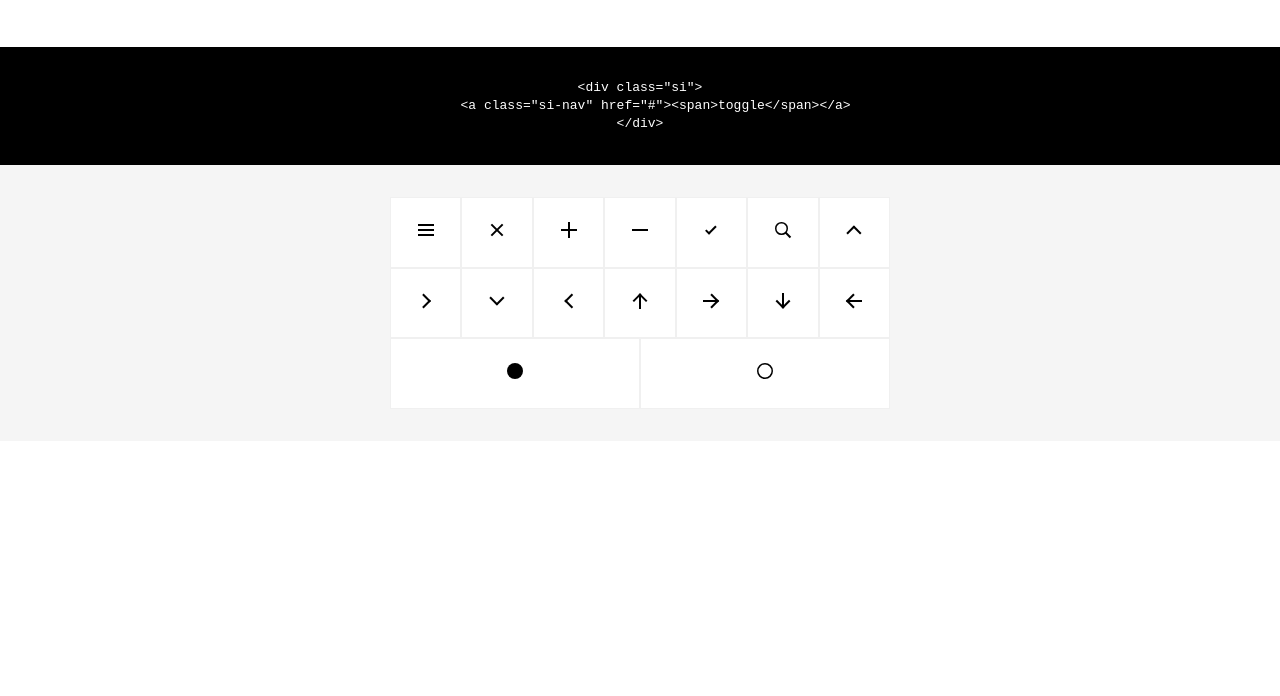
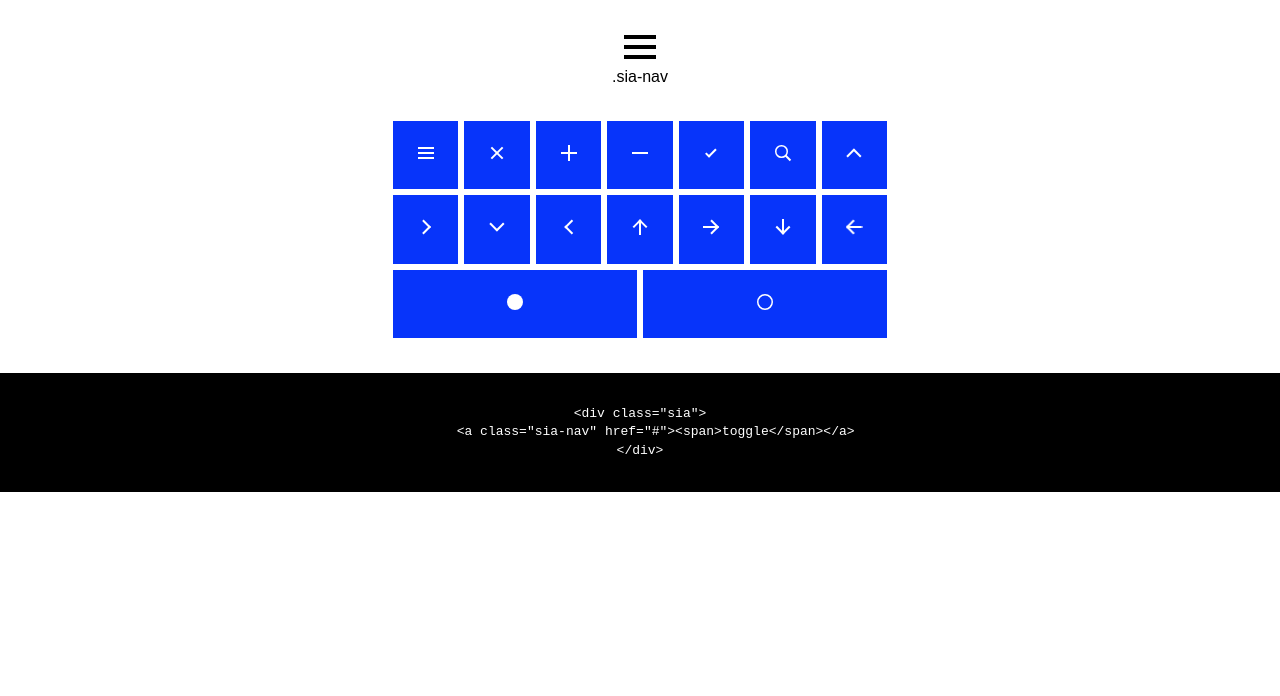
Before and after one commit to segundofdez/sia, a website: page public/index.html in a window 1280 px wide. Shown: the part 104-800 px from the top of the page. Drawn offline with Linux system fonts and the light colour scheme.

Commit message:
fixed background color on hover. Added scale for deferents sizes

```diff
--- a/public/index.html
+++ b/public/index.html
@@ -3,7 +3,7 @@
     <head>
         <meta charset="utf-8">
         <meta http-equiv="X-UA-Compatible" content="ie=edge">
-        <title>reticulas template</title>
+        <title>SIA - Simple Icon animation</title>
 
         <link rel="image_src" href="">
         <link rel="canonical" href="/en">
@@ -54,100 +54,102 @@
     </head>
     <body>
         <header>
-            <div class="si" data-index="0">
-                <a class="si-nav" href="#"><span>toggle</span></a>
+            <h1>SIA</h1>
+            <p>simple icon animation</p>
+            <div class="sia" data-index="0">
+                <a class="sia-nav" href="#"><span>toggle</span></a>
             </div>
-            <p class="name">.si-nav</p>
+            <p class="name">.sia-nav</p>
         </header>
-        <div class="example">
-<pre><code>&lt;div class="si">
-    &lt;a class="si-nav" href="#">&lt;span>toggle&lt;/span>&lt;/a>
-&lt;/div></code></pre>
-        </div>
         <section class="test">
             <ul>
                 <li>
-                    <div class="si">
-                        <a class="si-nav" href="#"><span>si-nav</span></a>
+                    <div class="sia">
+                        <a class="sia-nav" href="#"><span>sia-nav</span></a>
                     </div>
                 </li>
                 <li>
-                    <div class="si">
-                        <a class="si-cross" href="#"><span>si-cross</span></a>
+                    <div class="sia">
+                        <a class="sia-cross" href="#"><span>sia-cross</span></a>
                     </div>
                 </li>
                 <li>
-                    <div class="si">
-                        <a class="si-plus" href="#"><span>si-plus</span></a>
+                    <div class="sia">
+                        <a class="sia-plus" href="#"><span>sia-plus</span></a>
                     </div>
                 </li>
                 <li>
-                    <div class="si">
-                        <a class="si-minus" href="#"><span>si-minus</span></a>
+                    <div class="sia">
+                        <a class="sia-minus" href="#"><span>sia-minus</span></a>
                     </div>
                 </li>
                 <li>
-                    <div class="si">
-                        <a class="si-check" href="#"><span>si-check</span></a>
+                    <div class="sia">
+                        <a class="sia-check" href="#"><span>sia-check</span></a>
                     </div>
                 </li>
                 <li>
-                    <div class="si">
-                        <a class="si-search" href="#"><span>si-search</span></a>
+                    <div class="sia">
+                        <a class="sia-search" href="#"><span>sia-search</span></a>
                     </div>
                 </li>
                 <li>
-                    <div class="si">
-                        <a class="si-top" href="#"><span>si-top</span></a>
+                    <div class="sia">
+                        <a class="sia-top" href="#"><span>sia-top</span></a>
                     </div>
                 </li>
                 <li>
-                    <div class="si">
-                        <a class="si-right" href="#"><span>si-right</span></a>
+                    <div class="sia">
+                        <a class="sia-right" href="#"><span>sia-right</span></a>
                     </div>
                 </li>
                 <li>
-                    <div class="si">
-                        <a class="si-bottom" href="#"><span>si-bottom</span></a>
+                    <div class="sia">
+                        <a class="sia-bottom" href="#"><span>sia-bottom</span></a>
                     </div>
                 </li>
                 <li>
-                    <div class="si">
-                        <a class="si-left" href="#"><span>si-left</span></a>
+                    <div class="sia">
+                        <a class="sia-left" href="#"><span>sia-left</span></a>
                     </div>
                 </li>
                 <li>
-                    <div class="si">
-                        <a class="si-toparrow" href="#"><span>si-toparrow</span></a>
+                    <div class="sia">
+                        <a class="sia-toparrow" href="#"><span>sia-toparrow</span></a>
                     </div>
                 </li>
                 <li>
-                    <div class="si">
-                        <a class="si-rightarrow" href="#"><span>si-rightarrow</span></a>
+                    <div class="sia">
+                        <a class="sia-rightarrow" href="#"><span>sia-rightarrow</span></a>
                     </div>
                 </li>
                 <li>
-                    <div class="si">
-                        <a class="si-bottomarrow" href="#"><span>si-bottomarrow</span></a>
+                    <div class="sia">
+                        <a class="sia-bottomarrow" href="#"><span>sia-bottomarrow</span></a>
                     </div>
                 </li>
                 <li>
-                    <div class="si">
-                        <a class="si-leftarrow" href="#"><span>si-leftarrow</span></a>
+                    <div class="sia">
+                        <a class="sia-leftarrow" href="#"><span>sia-leftarrow</span></a>
                     </div>
                 </li>
                 <li>
-                    <div class="si">
-                        <a class="si-circle" href="#"><span>si-circle</span></a>
+                    <div class="sia">
+                        <a class="sia-circle" href="#"><span>sia-circle</span></a>
                     </div>
                 </li>
                 <li>
-                    <div class="si">
-                        <a class="si-circleo" href="#"><span>si-circleo</span></a>
+                    <div class="sia">
+                        <a class="sia-circleo" href="#"><span>sia-circleo</span></a>
                     </div>
                 </li>
             </ul>
         </section>
+        <div class="example">
+<pre><code>&lt;div class="sia">
+    &lt;a class="sia-nav" href="#">&lt;span>toggle&lt;/span>&lt;/a>
+&lt;/div></code></pre>
+        </div>
         <script src="js/main.js"></script>
     </body>
 </html>
--- a/src/js/main.js
+++ b/src/js/main.js
@@ -27,7 +27,6 @@ $(function(){
 	});
 
 	$('.test li').click(function() {
-
 		$('.test li').removeClass('is-selected');
 		$(this).addClass('is-selected');
 		var classTest = $('.is-selected span').text();
--- a/src/styles/page.less
+++ b/src/styles/page.less
@@ -9,21 +9,21 @@ body {
     margin: 0;
 }
 
-.name {
-    color: #999;
-}
-
 header {
-    margin: 3em 1em;
+    margin: 3em 1em 0;
+    h1 {
+        margin-bottom: 0;
+        &+ p {
+            margin-bottom: 2em;
+            color: #999;
+        }
+    }
 }
 
 .test {
-    background-color: #f5f5f5;
     padding: 2em 1.5em;
-    .si {
-        transform: scale(.5);
-    }
-    [class^="si-"]{
+    .sia {
+        .16x;
     }
     ul {
         list-style-type: none;
@@ -38,17 +38,33 @@ header {
         flex-grow: 1;
         margin: 0;
         padding: 1em;
-        border: 1px solid #f0f0f0;
-        background-color: white;
+        border: 3px solid white;
+        background-color: rgb(7, 52, 250);
+        [class^="sia-"]{
+            background-color: white;
+            border-color: white;
+            &:after,
+            &:before {
+                background-color: white;
+            }
+        }
         cursor: pointer;
         &:hover {
-            background-color: rgb(214, 244, 253);
+            background-color: rebeccapurple;
+            [class^="sia-"]{
+                background-color: white;
+                border-color: white;
+                &:after,
+                &:before {
+                    background-color: white;
+                }
+            }
         }
     }
 }
 .example {
     padding: 2em 1em;
-    background-color: @color-main;
+    background-color: black;
 }
 pre,
 code {
--- a/src/styles/sia.less
+++ b/src/styles/sia.less
@@ -2,12 +2,12 @@
    Sia - Simple Icon Animation
    ========================================================================== */
 /*
- * Create an animation on links
+ * Create animated icons on links
  *
  * Html example:
  * -----------------------------------------------------------------------------
  * <div class="si">
- *      <a class="si-nav" href="#"><span>hide/show navigation</span></a>
+ *      <a class="si-nav" href="#"><span>show/hide navigation</span></a>
  * </div>
  */
 
@@ -32,22 +32,25 @@
 .color-hover {
     background-color: @color-hover;
 }
-
 .transition {
     transition: ease-in-out all .250s;
 }
-
 .center {
     transform: translateY(@main-height + @main-gap);
 }
-
 .icon-width-mini {
     width: @icon-width-mini !important;
+}
+.32x() {
+    transform: scale3d(1,1,1);
+}
+.16x() {
+    transform: scale3d(.5,.5,.5);
 }
 
 /* Icon container
    ========================================================================== */
-.si {
+.sia {
     display: inline-block;
     height: @icon-height;
     width: @icon-width;
@@ -62,61 +65,61 @@
         padding: 0;
         overflow: hidden;
     }
-    [class^="si-"] {
+    [class^="sia-"] {
         &:extend(.transition);
         &:before,
         &:after {
             &:extend(.transition);
         }
     }
-    .si-cross,
-    .si-plus,
-    .si-check,
-    .si-search,
-    .si-top,
-    .si-right,
-    .si-bottom,
-    .si-left,
-    .si-circleo {
+    .sia-cross,
+    .sia-plus,
+    .sia-check,
+    .sia-search,
+    .sia-top,
+    .sia-right,
+    .sia-bottom,
+    .sia-left,
+    .sia-circleo {
         &:extend(.transparent);
     }
-    .si-minus,
-    .si-circle,
-    .si-circleo{
+    .sia-minus,
+    .sia-circle,
+    .sia-circleo{
         &:before,
         &:after {
             &:extend(.transparent);
         }
     }
-    .si-search {
+    .sia-search {
         &:after {
             &:extend(.transparent);
         }
     }
     &:hover {
-        [class^="si-"]:extend(.color-hover) {
+        [class^="sia-"]:extend(.color-hover) {
             &:before:extend(.color-hover),
             &:after:extend(.color-hover) {
             }
         }
-        .si-cross:extend(.transparent),
-        .si-plus:extend(.transparent),
-        .si-check:extend(.transparent),
-        .si-search:extend(.transparent),
-        .si-top:extend(.transparent),
-        .si-right:extend(.transparent),
-        .si-bottom:extend(.transparent),
-        .si-left:extend(.transparent),
-        .si-circleo:extend(.transparent)  {
+        .sia-cross:extend(.transparent),
+        .sia-plus:extend(.transparent),
+        .sia-check:extend(.transparent),
+        .sia-search:extend(.transparent),
+        .sia-top:extend(.transparent),
+        .sia-right:extend(.transparent),
+        .sia-bottom:extend(.transparent),
+        .sia-left:extend(.transparent),
+        .sia-circleo:extend(.transparent)  {
         }
-        .si-minus,
-        .si-circle,
-        .si-circleo {
+        .sia-minus,
+        .sia-circle,
+        .sia-circleo {
             &:before:extend(.transparent) ,
             &:after:extend(.transparent) {
             }
         }
-        .si-search{
+        .sia-search{
             border-color: @color-hover;
             &:after:extend(.transparent) {
             }
@@ -126,7 +129,7 @@
 
 /* Common icon
    ========================================================================== */
-[class^="si-"] {
+[class^="sia-"] {
     display: block;
     position: relative;
     width: @icon-width;
@@ -145,7 +148,7 @@
 
 /* Icons
    ========================================================================== */
-.si-nav {
+.sia-nav {
     transform: translateY(@icon-height/2 - @main-height/2);
     &:before {
         transform: translateY(-@main-gap);
@@ -155,7 +158,7 @@
     }
 }
 
-.si-cross {
+.sia-cross {
     &:extend(.center);
     &:before {
         transform: rotate(45deg);
@@ -165,18 +168,18 @@
     }
 }
 
-.si-plus {
+.sia-plus {
     &:extend(.center);
     &:before {
         transform: rotate(90deg);
     }
 }
 
-.si-minus {
+.sia-minus {
     &:extend(.center);
 }
 
-.si-check {
+.sia-check {
     &:extend(.center);
     &:before {
         transform: translateX(@main-height)  translateY(@main-height) rotate(45deg);
@@ -187,21 +190,18 @@
     }
 }
 
-.si-search {
+.sia-search {
     height: @icon-height / 1.25;
     width: @icon-width / 1.25;
     border-radius: 50%;
     border: 3px solid @color-main;
-    &:hover {
-        border-color: @color-hover;
-    }
     &:before {
         transform: translateX(@icon-width / 2) translateY(@icon-width-mini) rotate(45deg);
         width: @icon-width-mini / 1.5;
     }
 }
 
-.si-top {
+.sia-top {
     &:extend(.center);
     &:before:extend(.icon-width-mini) {
         transform: translateX(-1px) rotate(-45deg);
@@ -211,7 +211,7 @@
     }
 }
 
-.si-right{
+.sia-right{
     &:extend(.center);
     &:before:extend(.icon-width-mini) {
         transform: translateX(@main-gap / 1.5) translateY(-@main-gap + @main-height)  rotate(45deg);
@@ -221,7 +221,7 @@
     }
 }
 
-.si-bottom {
+.sia-bottom {
     &:extend(.center);
     &:before:extend(.icon-width-mini) {
         transform: translateX(-1px) rotate(45deg);
@@ -231,7 +231,7 @@
     }
 }
 
-.si-left{
+.sia-left{
     &:extend(.center);
     &:before:extend(.icon-width-mini) {
         transform: translateX(@main-gap / 2) translateY(-@main-gap + @main-height) rotate(-45deg);
@@ -241,7 +241,7 @@
     }
 }
 
-.si-toparrow {
+.sia-toparrow {
     transform: translateX(2px) translateY(@main-height + @main-gap + 2px) rotate(90deg);
     width: @icon-width-mini + @icon-width-mini / 3;
     &:before:extend(.icon-width-mini) {
@@ -252,7 +252,7 @@
     }
 }
 
-.si-rightarrow{
+.sia-rightarrow{
     width: @icon-width-mini + @icon-width-mini / 3;
     &:extend(.center);
     &:before:extend(.icon-width-mini) {
@@ -263,7 +263,7 @@
     }
 }
 
-.si-leftarrow{
+.sia-leftarrow{
     transform: translateX(@main-height) translateY(@main-height + @main-gap);
     width: @icon-width-mini + @icon-width-mini / 3;
     &:before:extend(.icon-width-mini) {
@@ -274,7 +274,7 @@
     }
 }
 
-.si-bottomarrow {
+.sia-bottomarrow {
     transform: translateX(2px) translateY(@main-height + @main-gap - 2px) rotate(90deg);
     width: @icon-width-mini + @icon-width-mini / 3;
     &:before:extend(.icon-width-mini) {
@@ -285,13 +285,13 @@
     }
 }
 
-.si-circle {
+.sia-circle {
     height: @icon-height;
     border-radius: 50%;
 }
 
-.si-circleo {
-    &:extend(.si-circle);
+.sia-circleo {
+    &:extend(.sia-circle);
     border: 3px solid @color-main;
     &:hover {
         border-color: @color-hover;
```
Also changed, not shown: public/css/main.min.css, public/js/main.js.
